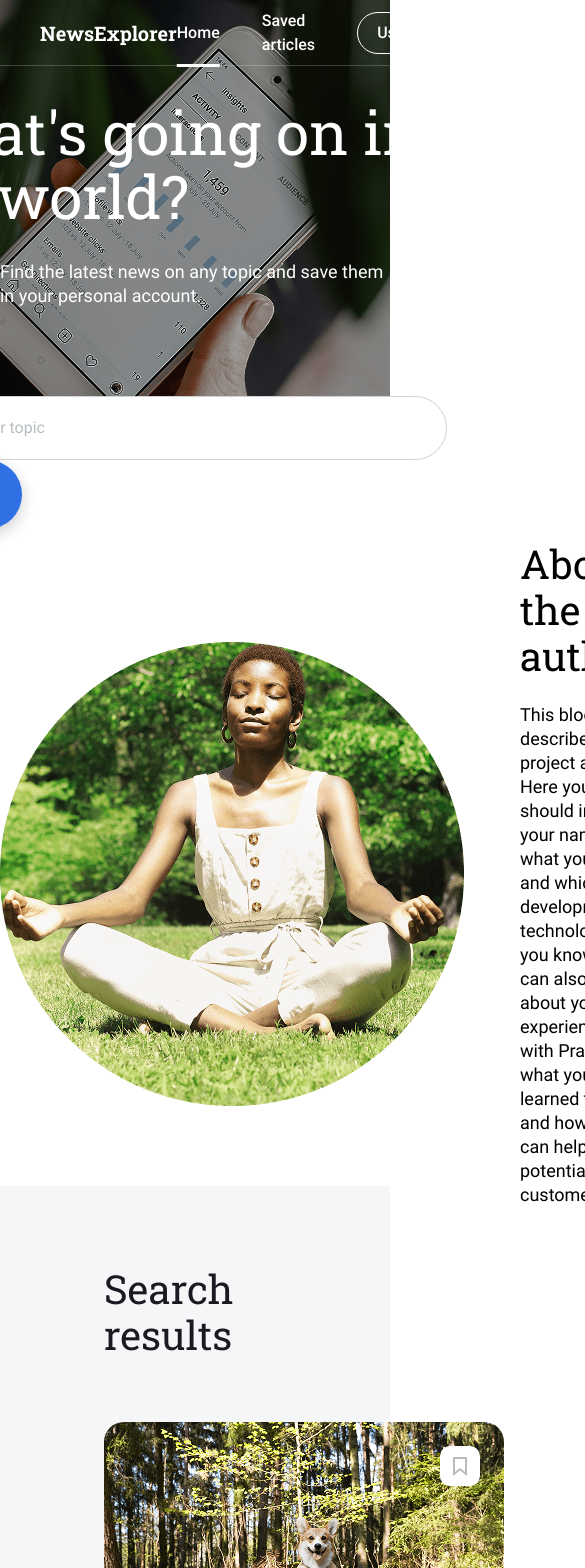
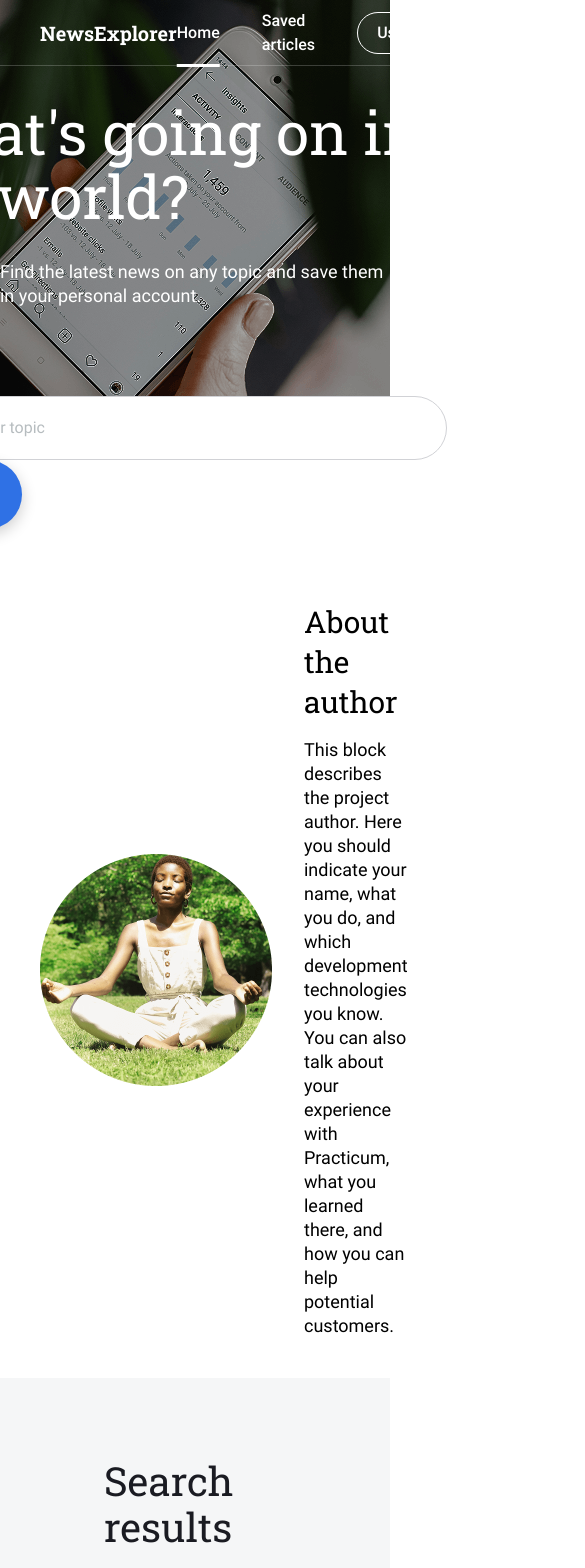
Before and after one commit to jlcambraia/news-explorer-frontend, a React (Vite) app: page / in a window 390 px wide. Shown: the top 1568 px of the page, 585 px wide, since content can reach past the window. Built offline with nearby package versions, Linux system fonts and the light colour scheme.

Commit message:
feat: faz a estilização de responsividade

```diff
--- a/src/components/Main/components/About/About.css
+++ b/src/components/Main/components/About/About.css
@@ -1,10 +1,9 @@
 .about {
-  height: 624px;
   display: flex;
   align-items: center;
   margin: 0 auto;
-  max-width: 1232px;
   gap: 56px;
+  padding: 80px 104px;
 }
 
 .about__image {
@@ -24,3 +23,40 @@
 .about__description {
   color: #000;
 }
+
+@media screen and (max-width: 768px) {
+  .about {
+    gap: 32px;
+    padding: 40px;
+  }
+
+  .about__image {
+    width: 232px;
+    height: 232px;
+  }
+
+  .about__title {
+    font-size: 30px;
+    line-height: 40px;
+    margin: 0 0 16px;
+  }
+}
+
+@media screen and (max-width: 320px) {
+  .about {
+    flex-direction: column;
+    gap: 24px;
+    padding: 32px 16px 50px;
+  }
+
+  .about__image {
+    width: 272px;
+    height: 272px;
+  }
+
+  .about__title {
+    font-size: 30px;
+    line-height: 40px;
+    margin: 0 0 16px;
+  }
+}
```
